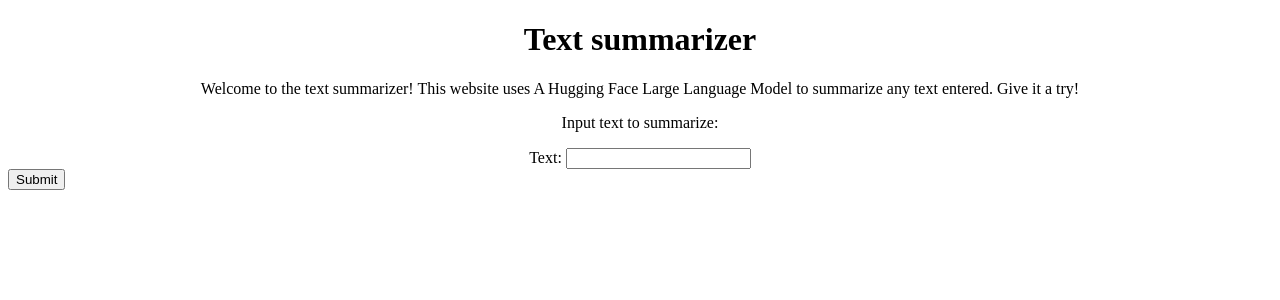
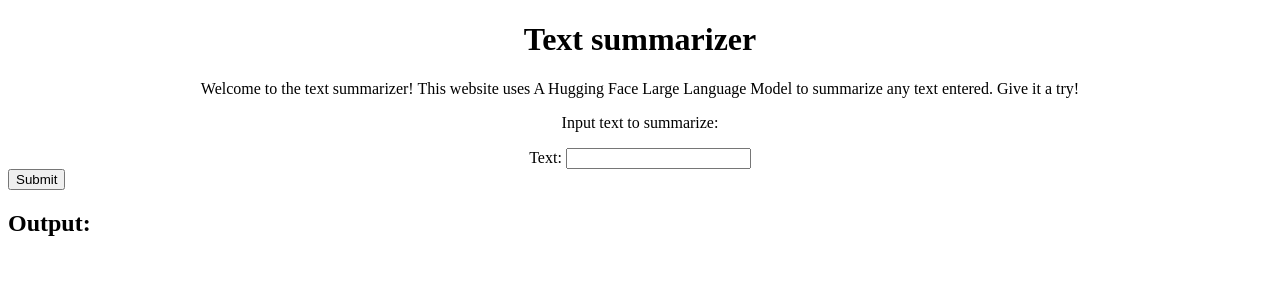
Before and after one commit to conorwell/levelUpProject, a Django app: template pages/templates/pages/home.html in a window 1280 px wide. Shown: the top 300 px of the page. Run offline with Django 5.2, Linux system fonts and the light colour scheme; the template is opened without the code that fills it: values that come from a table or form of the project are taken from there, others are empty.

```diff
--- a/pages/templates/pages/home.html
+++ b/pages/templates/pages/home.html
@@ -22,5 +22,7 @@ input {text-align: center;}
 <input type="submit" value="Submit">
 </form>
 
+<h2>Output: </h2>
+
 </body>
 </html>
```
Also changed, not shown: db.sqlite3.
